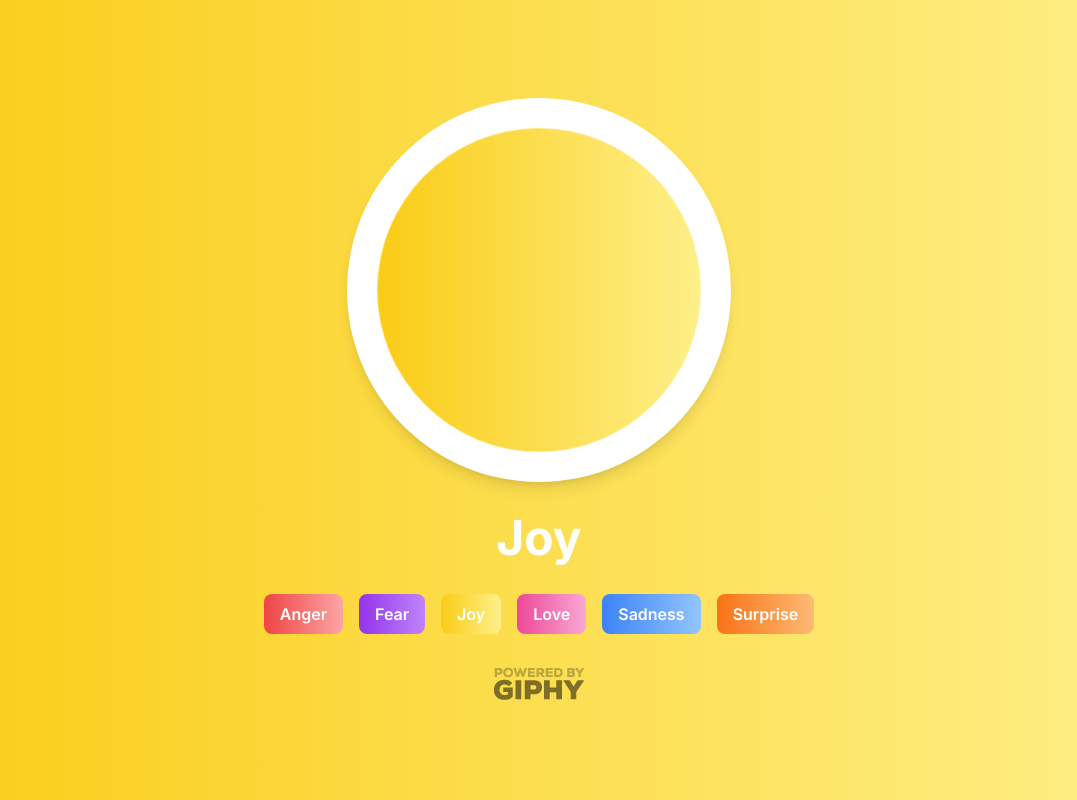
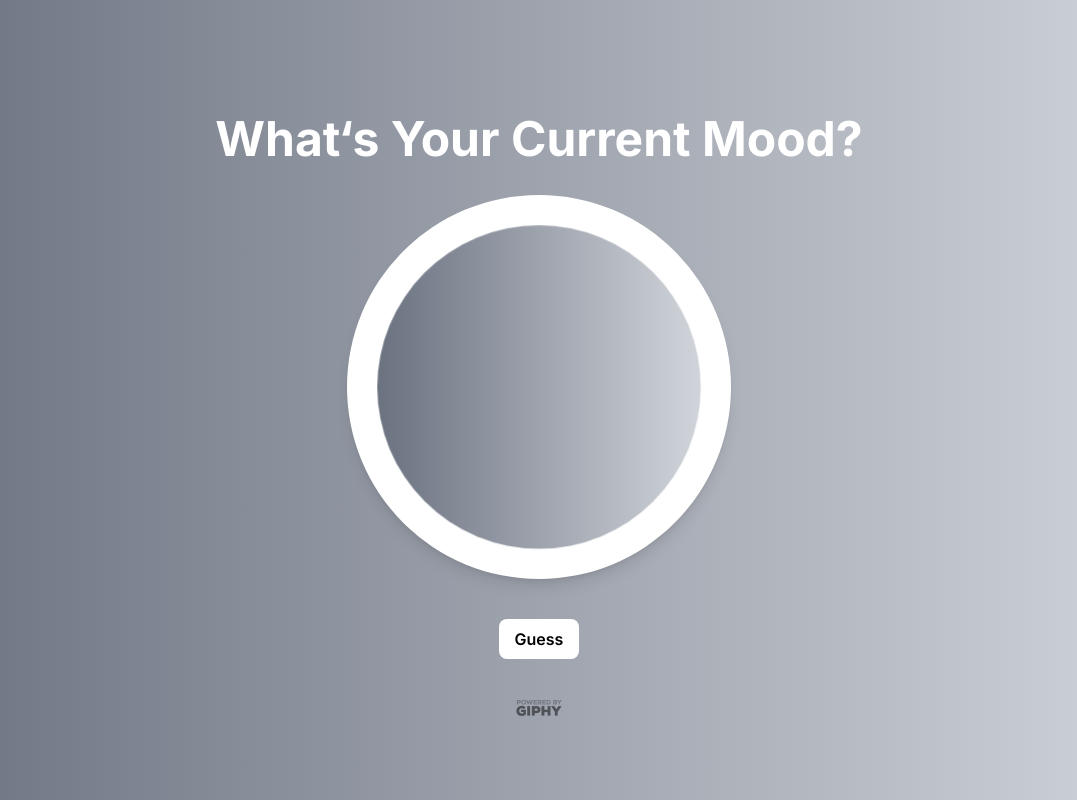
Before and after one commit to clarissajaime/mood-ring-app, a Next.js app: page / in a window 1280 px wide. Shown: the whole page, without its empty margins (101-1178 px from the left). Built offline with nearby package versions, Linux system fonts and the light colour scheme; no server answers.

Commit message:
Add font animations and redesign UI

```diff
--- a/components/MoodRing.tsx
+++ b/components/MoodRing.tsx
@@ -1,8 +1,16 @@
 "use client";
 import React, { useState, useEffect } from "react";
 import Image from "next/image";
+import { Fade, AttentionSeeker } from "react-awesome-reveal";
 
-type Mood = "anger" | "fear" | "joy" | "love" | "sadness" | "surprise";
+type Mood =
+  | "anger"
+  | "fear"
+  | "joy"
+  | "love"
+  | "sadness"
+  | "surprise"
+  | "default";
 
 const moodColors: Record<Mood, string> = {
   anger: "bg-gradient-to-r from-red-500 to-red-300",
@@ -11,18 +19,24 @@ const moodColors: Record<Mood, string> = {
   love: "bg-gradient-to-r from-pink-500 to-pink-300",
   sadness: "bg-gradient-to-r from-blue-500 to-blue-300",
   surprise: "bg-gradient-to-r from-orange-500 to-orange-300",
+  default: "bg-gradient-to-r from-gray-500 to-gray-300",
 };
 
 const moods: Mood[] = ["anger", "fear", "joy", "love", "sadness", "surprise"];
 
 const MoodRing: React.FC = () => {
-  const [mood, setMood] = useState<Mood>("joy");
+  const [mood, setMood] = useState<Mood>("default");
   const [gifUrl, setGifUrl] = useState<string | null>(null);
   const [isLoading, setIsLoading] = useState(false);
 
   useEffect(() => {
     const fetchGif = async () => {
       setIsLoading(true);
+      if (mood === "default") {
+        setGifUrl(null);
+        setIsLoading(false);
+        return;
+      }
       try {
         const response = await fetch(`/api/giphy?mood=${mood}`);
         const data = await response.json();
@@ -46,10 +60,16 @@ const MoodRing: React.FC = () => {
     <div
       className={`flex flex-col items-center justify-center min-h-screen ${moodColors[mood]} transition-all duration-300`}
     >
+      <Fade>
+        <h1 className="text-5xl font-bold m-8 text-white capitalize">
+          What‘s your current mood?
+        </h1>
+      </Fade>
       <div className="w-96 h-96 rounded-full bg-white flex items-center justify-center shadow-lg">
         <div
           className={`w-80 h-80 rounded-full ${moodColors[mood]} transition-all duration-300 pulse-ring relative overflow-hidden`}
         >
+          <Fade>
             {gifUrl && (
               <Image
                 unoptimized
@@ -63,29 +83,46 @@ const MoodRing: React.FC = () => {
                 onLoadingComplete={() => setIsLoading(false)}
               />
             )}
+          </Fade>
         </div>
       </div>
-      <h1 className="text-5xl font-bold mt-8 text-white capitalize">{mood}</h1>
-      <div className="mt-8 w-full px-4 sm:px-0 sm:w-auto">
-        {moods.map((m) => (
+      {mood !== "default" && (
+        <Fade>
+          <p className="text-white text-xl mt-4">
+            {mood === "anger"
+              ? "You're feeling angry. Take a deep breath and try to relax."
+              : mood === "fear"
+              ? "You're feeling fearful. Remember, you're not alone."
+              : mood === "joy"
+              ? "You're feeling joyful! Keep spreading the love."
+              : mood === "love"
+              ? "You're feeling loving! Spread the love to those around you."
+              : mood === "sadness"
+              ? "You're feeling sad. Remember, you're not alone."
+              : mood === "surprise"
+              ? "You're feeling surprised! Take a moment to reflect on the moment."
+              : ""}
+          </p>
+        </Fade>
+      )}
+      <div className="mt-10 w-full px-4 sm:px-0 sm:w-auto">
         <button
-            key={m}
-            className={`w-full sm:w-auto mb-2 sm:mb-0 sm:mx-2 px-4 py-2 rounded-lg text-white font-semibold ${moodColors[m]} hover:opacity-80 transition-opacity duration-300`}
-            onClick={() => setMood(m)}
+          className={`w-full sm:w-auto mb-2 sm:mb-0 sm:mx-2 px-4 py-2 rounded-lg text-black font-semibold bg-white hover:opacity-80 transition-opacity duration-300`}
+          onClick={() =>
+            setMood(moods[Math.floor(Math.random() * moods.length)])
+          }
         >
-            {m.charAt(0).toUpperCase() + m.slice(1)}
+          {mood === "default" ? `Guess` : `Guess again`}
         </button>
-        ))}
       </div>
       <Image
         src="/giphy-logo-2.png"
         alt="Giphy Logo"
-        width={100}
-        height={50}
-        className="mt-8"
+        width={50}
+        height={20}
+        className="mt-10"
       />
     </div>
   );
 };
-
 export default MoodRing;
--- a/package.json
+++ b/package.json
@@ -11,6 +11,7 @@
   "dependencies": {
     "next": "14.2.5",
     "react": "^18",
+    "react-awesome-reveal": "^4.2.14",
     "react-dom": "^18"
   },
   "devDependencies": {
```
Also changed, not shown: 1 other file (tests, documents, lock files or other folders). Lines whose indentation alone changed are shown as unchanged.
